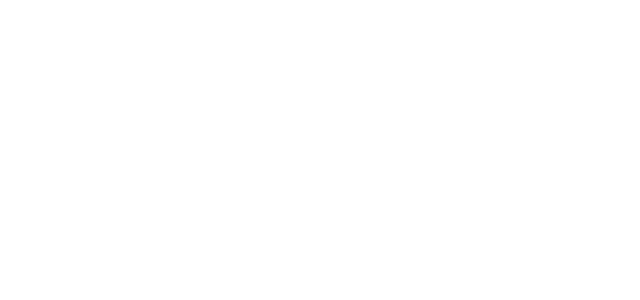
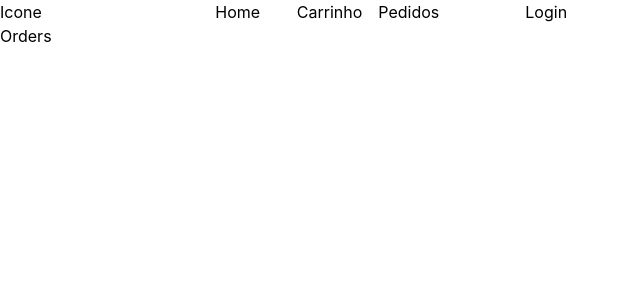
Before and after one commit to joaobagatoli07/coffee-app, a React (Vite) app: page /Pedidos in a window 1280 px wide. Shown: the top 300 px of the page, without its empty margins (0-640 px from the left). Built offline with nearby package versions, Linux system fonts and the light colour scheme.

Commit message:
Nav: configuração do roteamento da SPA

```diff
--- a/src/App.jsx
+++ b/src/App.jsx
@@ -1,10 +1,19 @@
-import "./App.css";
+import { BrowserRouter as Router, Routes, Route } from 'react-router-dom'
+import Nav from './components/layout/Nav.jsx'
+import Home from './pages/Home.jsx'
+import Cart from './pages/Cart.jsx'
+import Orders from './pages/Orders.jsx'
 
 function App() {
   return (
-    <>
-
-    </>
+    <Router>
+      <Nav />
+      <Routes>
+        <Route path="/" element={<Home />}></Route>
+        <Route path="/Carrinho" element={<Cart />}></Route>
+        <Route path="/Pedidos" element={<Orders />}></Route>
+      </Routes>
+    </Router>
   );
 }
 
--- a/src/components/layout/Nav.jsx
+++ b/src/components/layout/Nav.jsx
@@ -1,10 +1,26 @@
+import { Link } from 'react-router-dom'
+
 function Nav(){
+    let isUserLogged = false;
+
     return (
-        <div className="container h-10 min-w-full">
-            <div className="columns-5 h-10 bg-red-300"></div>
-            <div className="columns-2 h-10 bg-amber-300"></div>
-            <div className="columns-10 h-10 bg-lime-500"></div>
-        </div>
+        <nav className="container flex w-full">
+            <div className="columns-4">
+                <div>Icone</div>
+            </div>
+            <div className="columns-4">
+                <div><Link to="/">Home</Link></div>
+                <div><Link to="/Carrinho">Carrinho</Link></div>
+                <div><Link to="/Pedidos">Pedidos</Link></div>
+            </div>
+            <div className="columns-4">
+            {isUserLogged ? (
+                <div>Oi</div>
+                ) : (
+                    <div>Login</div>
+                )}
+            </div>
+        </nav>
     )
 }
 
--- /dev/null
+++ b/src/pages/Cart.jsx
@@ -0,0 +1,5 @@
+function Cart(){
+    return <h1>Cart</h1>
+}
+
+export default Cart
--- /dev/null
+++ b/src/pages/Home.jsx
@@ -0,0 +1,5 @@
+function Home(){
+    return <h2>Home</h2>
+}
+
+export default Home
--- /dev/null
+++ b/src/pages/Orders.jsx
@@ -0,0 +1,5 @@
+function Orders(){
+    return <h2>Orders</h2>
+}
+
+export default Orders
```
